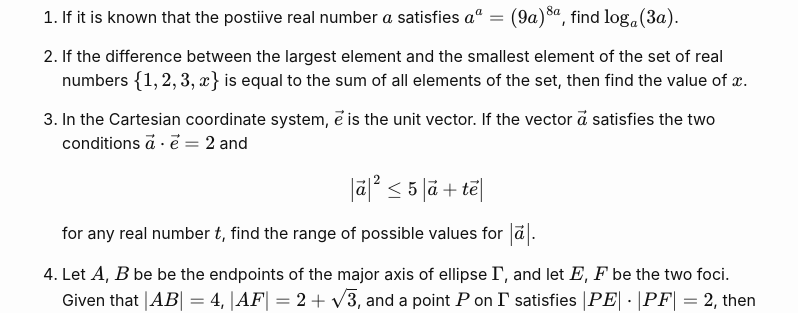
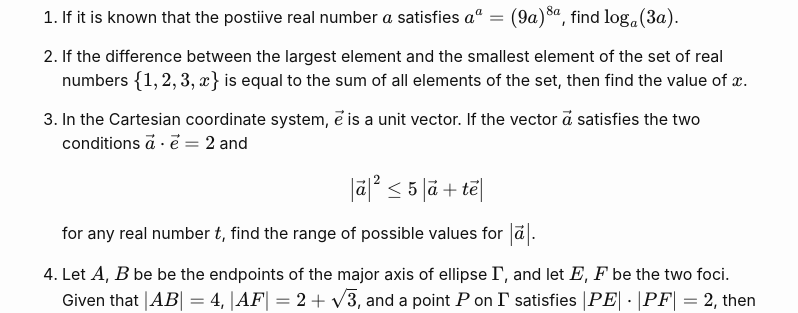
Before and after one commit to PROA200/website, a Jekyll site: the page built from _posts/2022-09-10-2019-china-hs-ml.markdown, in a window 1280 px wide and 900 px high, scrolled down 411 px. Shown: the part 151-464 px from the top of the window, without its empty margins (238-1036 px from the left). Built offline with Jekyll 4.4.1, drawn with Linux system fonts in a browser that asks for light colours; nearby versions of some CDN libraries.

Commit message:
problem error

```diff
--- a/_posts/2022-09-10-2019-china-hs-ml.markdown
+++ b/_posts/2022-09-10-2019-china-hs-ml.markdown
@@ -18,7 +18,7 @@ The first eight problems are each worth 8 points.
 
 2. If the difference between the largest element and the smallest element of the set of real numbers $$\{1,2,3,x\}$$ is equal to the sum of all elements of the set, then find the value of $$x$$.
 
-3. In the Cartesian coordinate system, $$\vec{e}$$ is the unit vector. If the vector $$\vec a$$ satisfies the two conditions $$\vec a\cdot \vec e=2$$ and
+3. In the Cartesian coordinate system, $$\vec{e}$$ is a unit vector. If the vector $$\vec a$$ satisfies the two conditions $$\vec a\cdot \vec e=2$$ and
 
     $$\begin{aligned}\left\vert \vec a\right\vert ^2 \leq 5\left\vert \vec a + t\vec e\right\vert \end{aligned}$$
 
```
